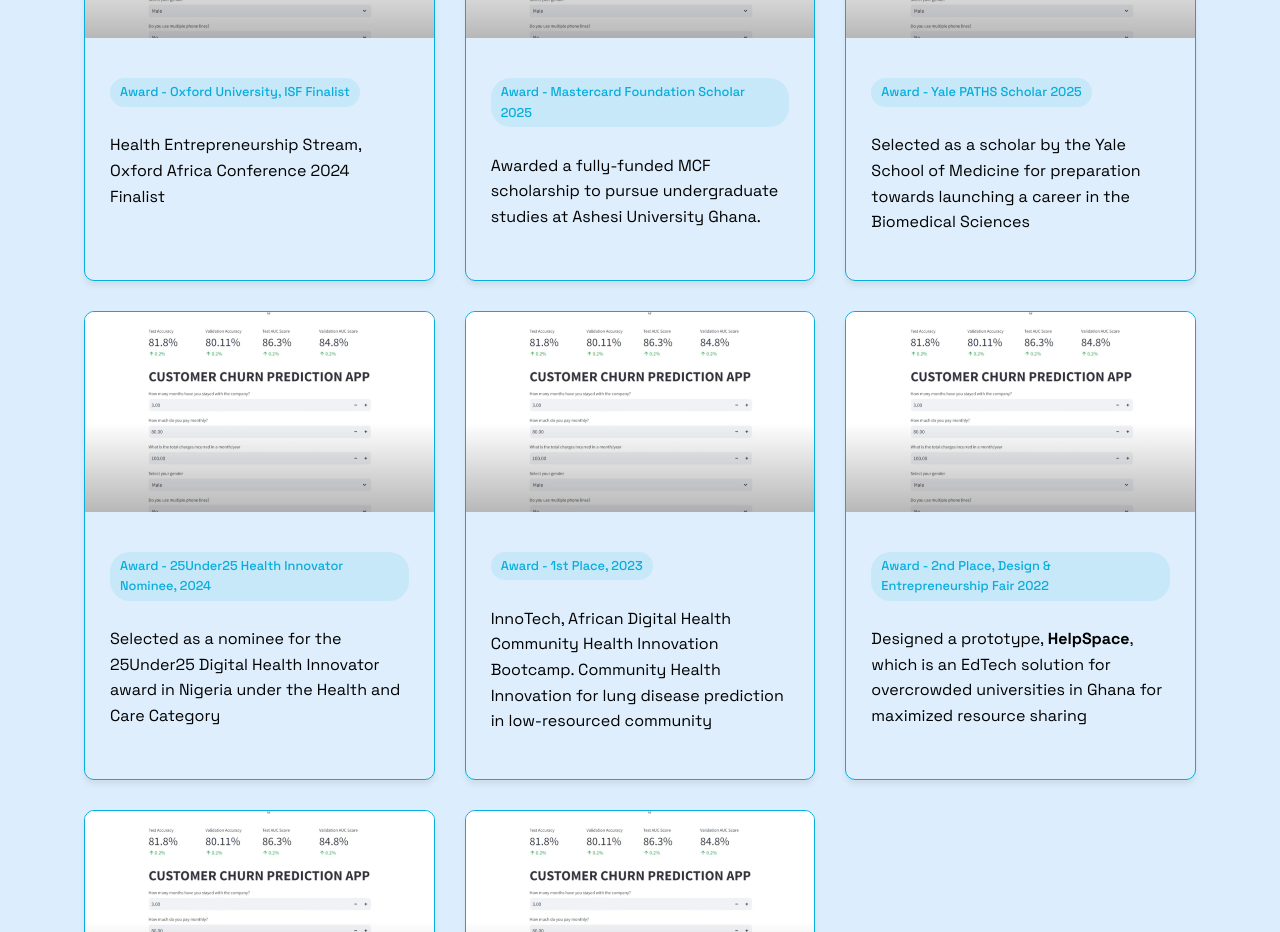
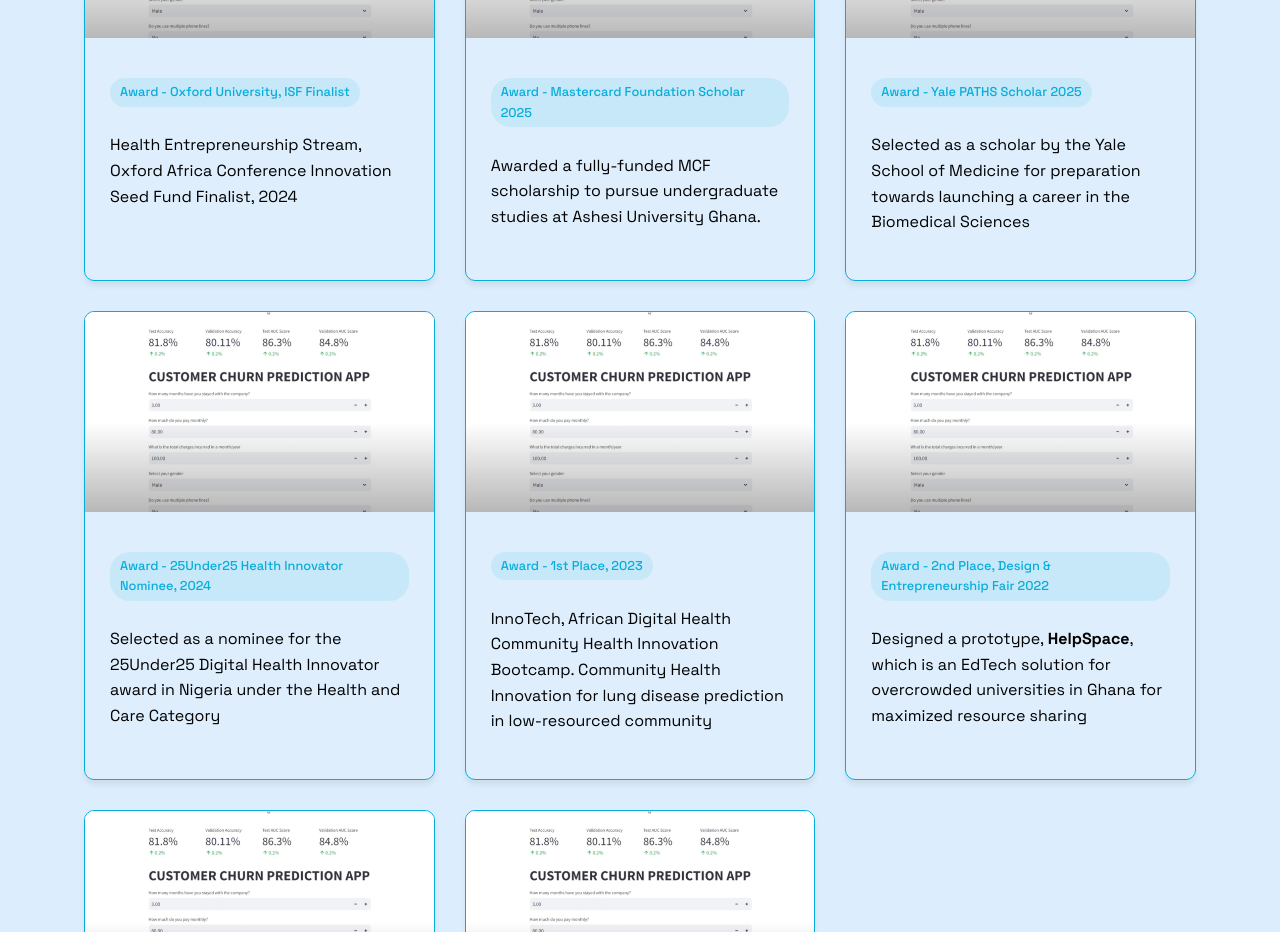
Before and after one commit to favouralgo/fm, a React (Vite) app: page / in a window 1280 px wide. Shown: the part 3520-4452 px from the top of the page. Built offline with nearby package versions, Linux system fonts and the light colour scheme.

Commit message:
fix: update section navigations on scroll

```diff
--- a/src/portfolio.jsx
+++ b/src/portfolio.jsx
@@ -378,7 +378,7 @@ useEffect(() => {
         </section>
 
         {/* Research Section */}
-        <section className="projects" id="projects">
+        <section className="projects" id="research">
           <div className="container">
             <h2 className="section-title">Featured Research and Award</h2>
             <p>Research is all about showing the world what possibilities exists. Awards are by-products of excellence.</p>
@@ -434,7 +434,7 @@ useEffect(() => {
                               <span className="tech-tag">Award - Oxford University, ISF Finalist</span>
                             </div>
                             <br />
-                            <p className="project-desc">Health Entrepreneurship Stream, Oxford Africa Conference 2024 Finalist</p>
+                            <p className="project-desc">Health Entrepreneurship Stream, Oxford Africa Conference Innovation Seed Fund Finalist, 2024</p>
                           </div>
                         </div>
 
@@ -512,7 +512,7 @@ useEffect(() => {
                               <span className="tech-tag">Award - 3rd Place, Design Thinking Hackathon, 2022</span>
                             </div>
                             <br />
-                            <p className="project-desc">Built and deployed<strong>#BITS</strong> - an E-commerce application - to enable students buy and sell re-usable items within communities</p>
+                            <p className="project-desc">Built and deployed <strong>#BITS</strong> - an E-commerce application - to enable students buy and sell re-usable items within communities</p>
                           </div>
                         </div>
 
```
